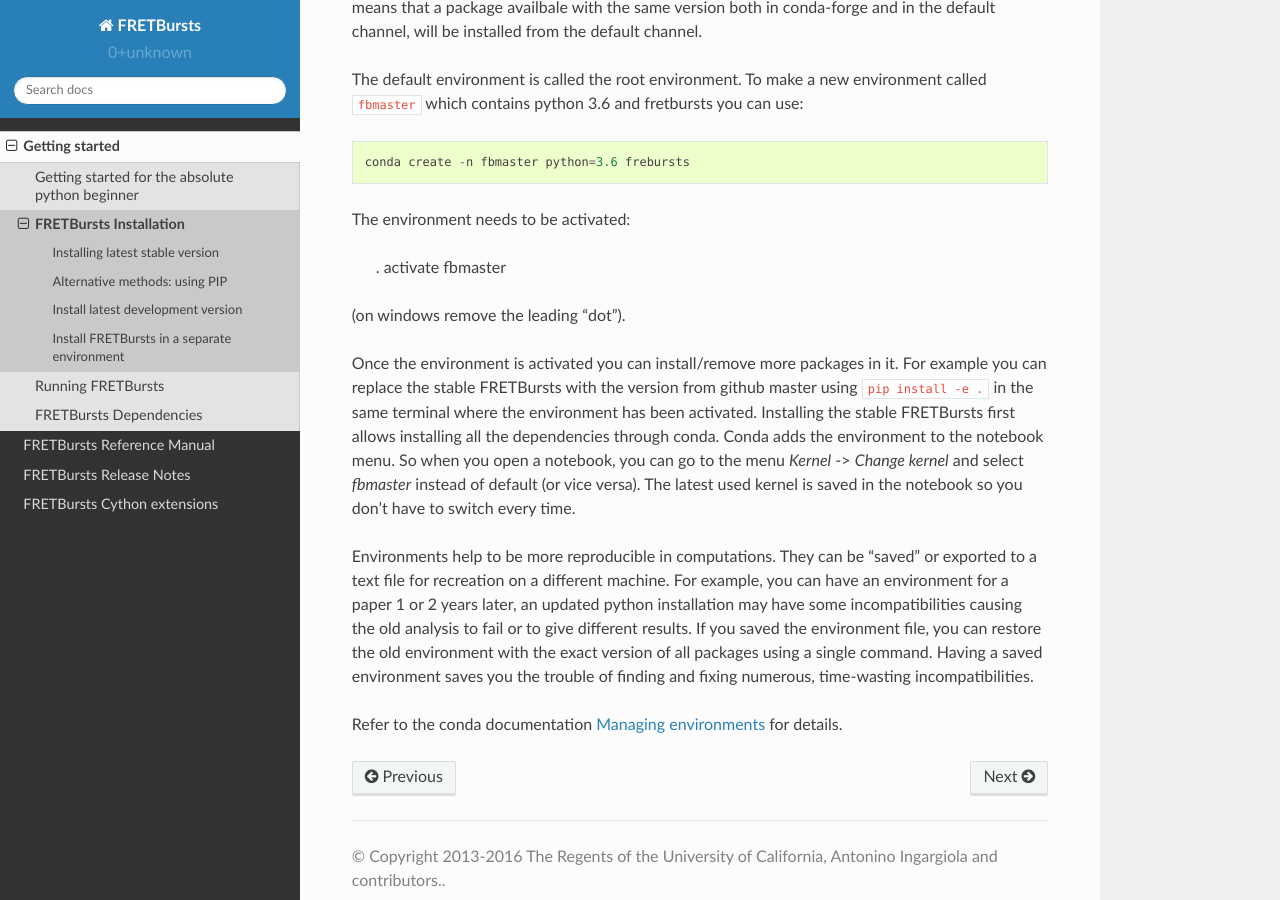
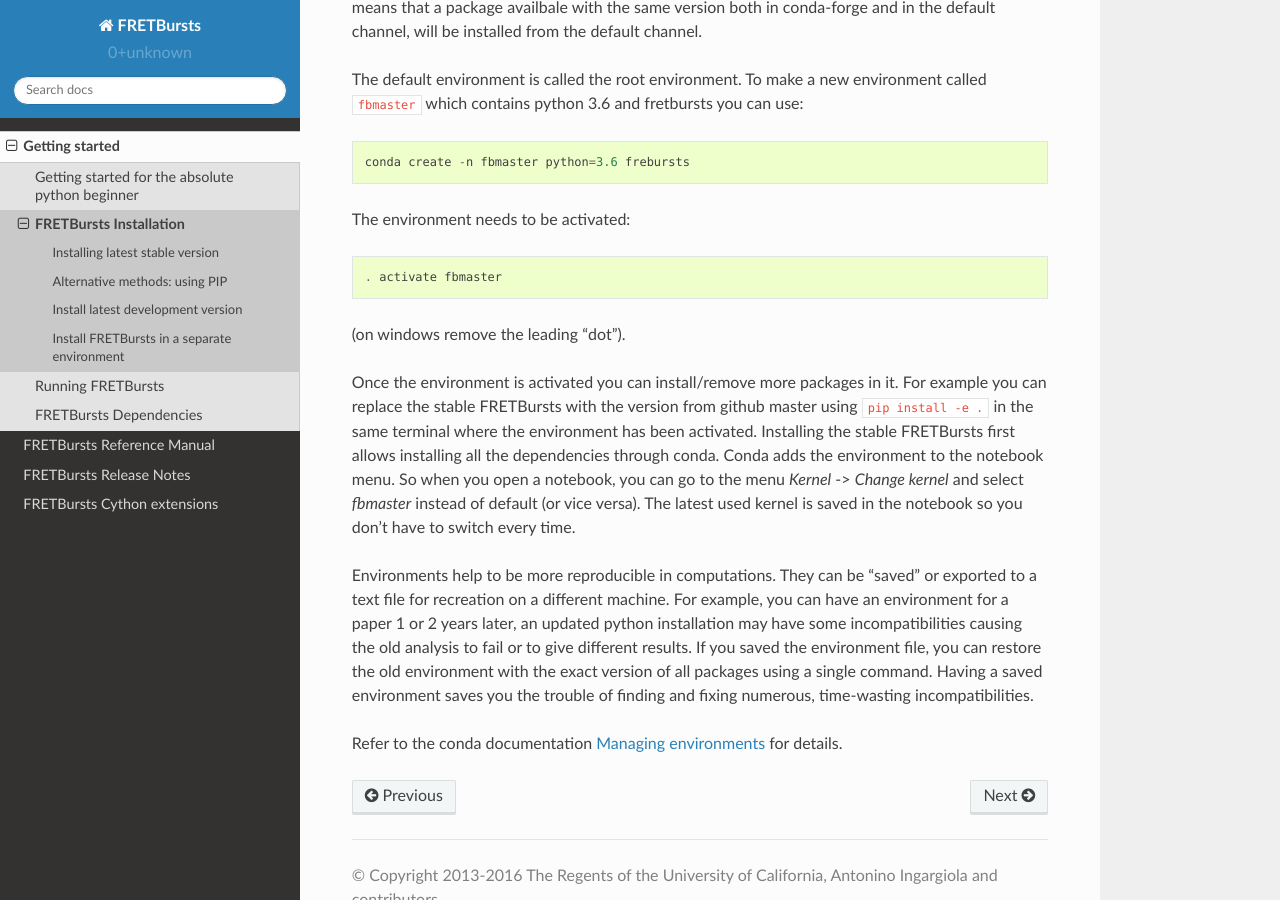
Before and after one commit to tritemio/FRETBursts, a Sphinx documentation site: the page built from docs/source/installation.rst, in a window 1280 px wide and 900 px high, scrolled down 2184 px. Built offline with Sphinx 7.4.7 and the Read the Docs theme 2.0.0, drawn with Linux system fonts in a browser that asks for light colours; the version number could not be read and is left out.

```diff
--- a/docs/source/installation.rst
+++ b/docs/source/installation.rst
@@ -109,7 +109,7 @@ fretbursts you can use::
 
     conda create -n fbmaster python=3.6 frebursts
 
-The environment needs to be activated:
+The environment needs to be activated::
 
     . activate fbmaster
 
```
